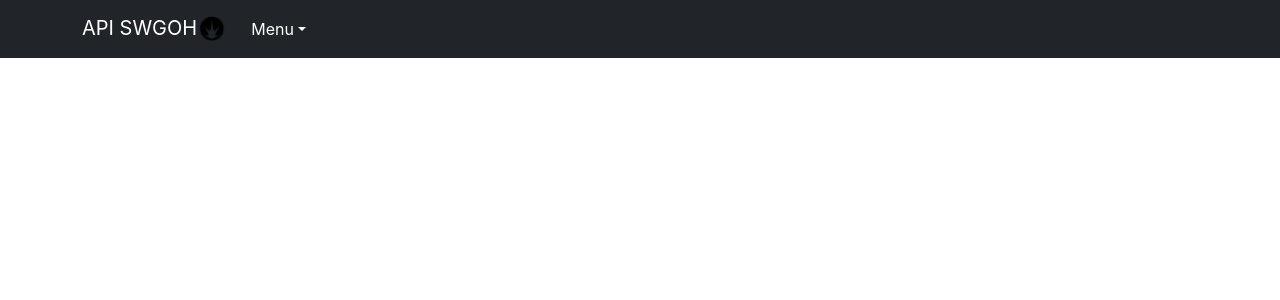
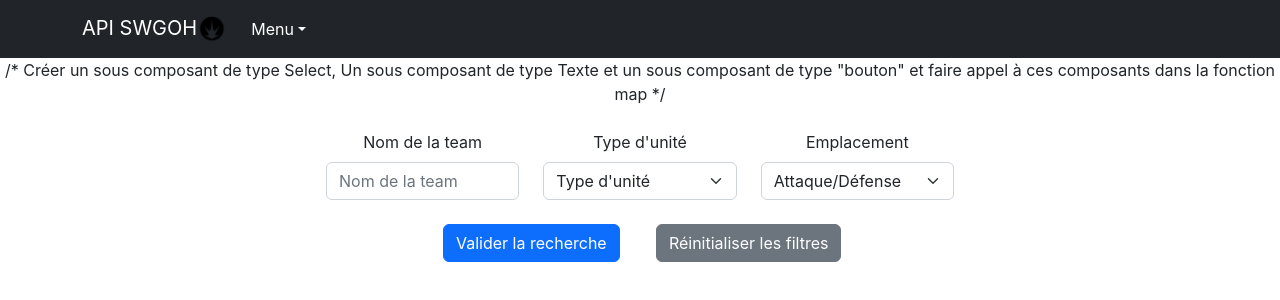
Before and after one commit to Peincolt/front_api_swgoh, a React (Create React App) app: page / in a window 1280 px wide. Shown: the top 300 px of the page. Built offline with nearby package versions, Linux system fonts and the light colour scheme.

Commit message:
Push before stop

```diff
--- a/src/App.js
+++ b/src/App.js
@@ -1,23 +1,13 @@
 import logo from './logo.svg';
 import './App.css';
+import Menu from './components/menu/Menu.js';
+import Filter from './components/filter/Filter.js';
 
 function App() {
   return (
     <div className="App">
-      <header className="App-header">
-        <img src={logo} className="App-logo" alt="logo" />
-        <p>
-          Edit <code>src/App.js</code> and save to reload.
-        </p>
-        <a
-          className="App-link"
-          href="https://reactjs.org"
-          target="_blank"
-          rel="noopener noreferrer"
-        >
-          Learn React
-        </a>
-      </header>
+        <Menu/>
+        <Filter/>
     </div>
   );
 }
--- /dev/null
+++ b/src/components/filter/Filter.js
@@ -0,0 +1,93 @@
+import { Row, Col, Form, Button } from "react-bootstrap";
+
+export default function Filter(props)
+{
+    let formFilterFields = [
+        {
+            key : 0,
+            type : 'text',
+            name : 'name',
+            label : 'Nom de la team',
+            placeholder : "Nom de la team",
+            event : props.functionFilterName
+        },
+        {
+            key : 1,
+            type : 'select',
+            name : 'type',
+            label : 'Type d\'unité',
+            defaultValue : "Type d'unité",
+            options : [
+                {
+                    key : crypto.randomUUID(),
+                    value : 'hero',
+                    label : 'Héros'
+                },
+                {
+                    key : crypto.randomUUID(),
+                    value : 'ship',
+                    label : 'Vaisseaux'
+                }
+            ],
+            event : props.functionFilterType
+        },
+        {
+            key : 2,
+            type : 'select',
+            name : 'emplacement',
+            label : 'Emplacement',
+            defaultValue : "Attaque/Défense",
+            options : [
+                {
+                    key : crypto.randomUUID(),
+                    value : 'attack',
+                    label : 'Attaque'
+                },
+                {
+                    key : crypto.randomUUID(),
+                    value : 'defense',
+                    label : 'Défense'
+                }
+            ],
+            event : props.functionFilterEmplacement
+        }
+    ];
+    return (
+    <>
+        /* Créer un sous composant de type Select, Un sous composant de type Texte et un sous composant de type "bouton" et faire appel à ces composants dans la fonction map */
+        <Row className="mt-4 justify-content-center">
+            {
+                formFilterFields.map((element) => {
+                    switch (element.type) {
+                        case 'text' :
+                            var formInput = <Form.Control type="text" id={element.name} placeholder={element.placeholder}/>
+                            break;
+                        case 'select' :
+                            var formInput = <Form.Select id={element.name}>
+                                <option>{element.defaultValue}</option>
+                                {
+                                    element.options.map((option, key) => <option key={"option-filter-select"+key} value={option.value}>{option.label}</option>)
+                                }
+                            </Form.Select>
+                            break;
+                    }
+                    return [
+                        <Col className="col-2" key={"col-"+element.key}>
+                            <Form.Label htmlFor={"filter-" + element.filterName}>{element.label}</Form.Label>
+                            {formInput}
+                        </Col>
+                    ];
+                })
+            }
+        </Row>
+        <Row className="justify-content-center mt-4">
+            <Col className="col-2">
+                <Button type="submit">Valider la recherche</Button>
+            </Col>
+            <Col className="col-2">
+                <Button variant="secondary">Réinitialiser les filtres</Button>
+            </Col>
+        </Row>
+    </>
+    )
+}
--- a/src/index.js
+++ b/src/index.js
@@ -2,13 +2,12 @@ import React from 'react';
 import ReactDOM from 'react-dom/client';
 import './index.css';
 import App from './App';
-import Menu from './components/menu/Menu';
 import reportWebVitals from './reportWebVitals';
 
 const root = ReactDOM.createRoot(document.getElementById('root'));
 root.render(
   <React.StrictMode>
-    <Menu />
+    <App/>
   </React.StrictMode>
 );
 
```
Also changed, not shown: src/App-old.js (added, +25 -0 lines).
